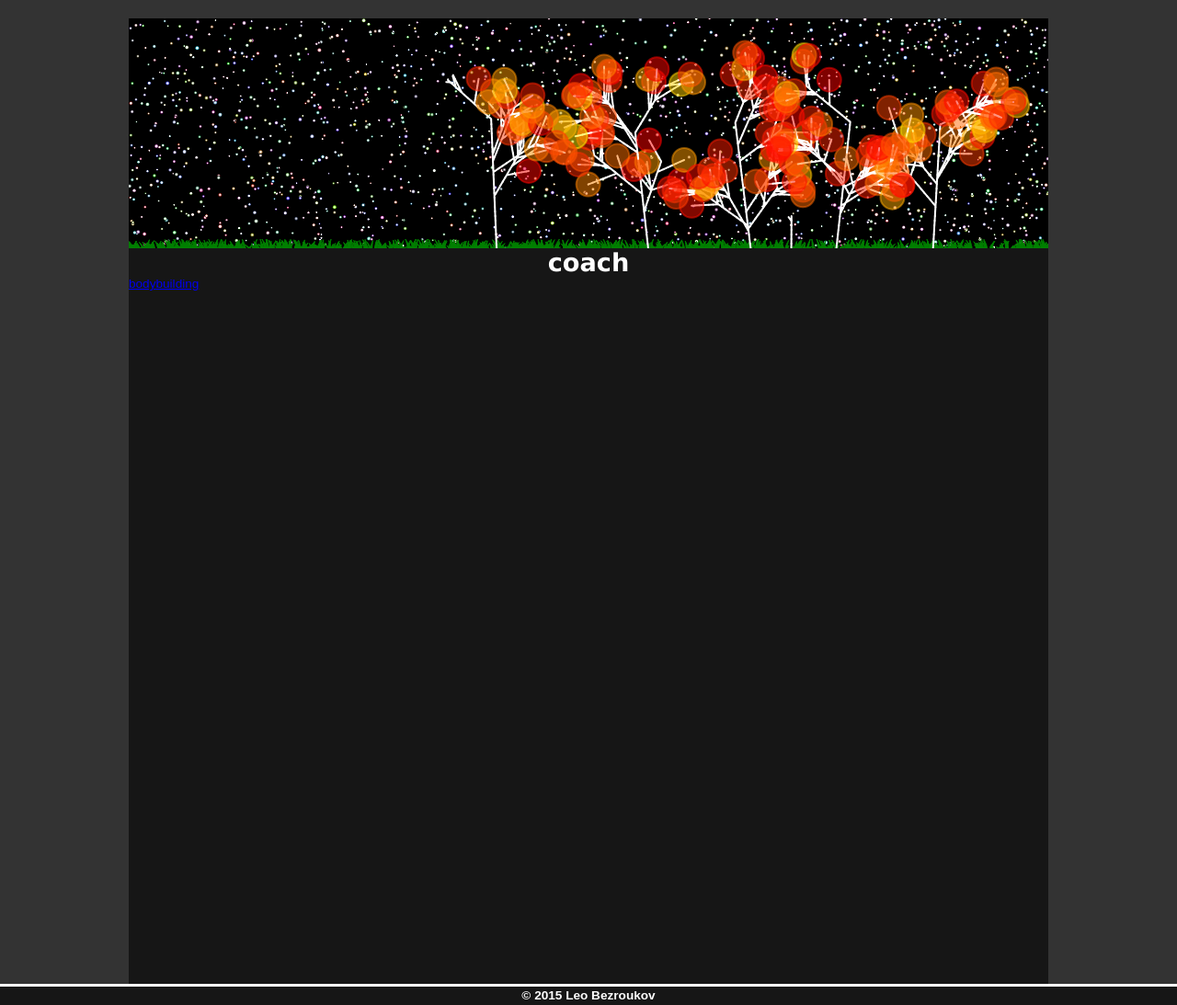
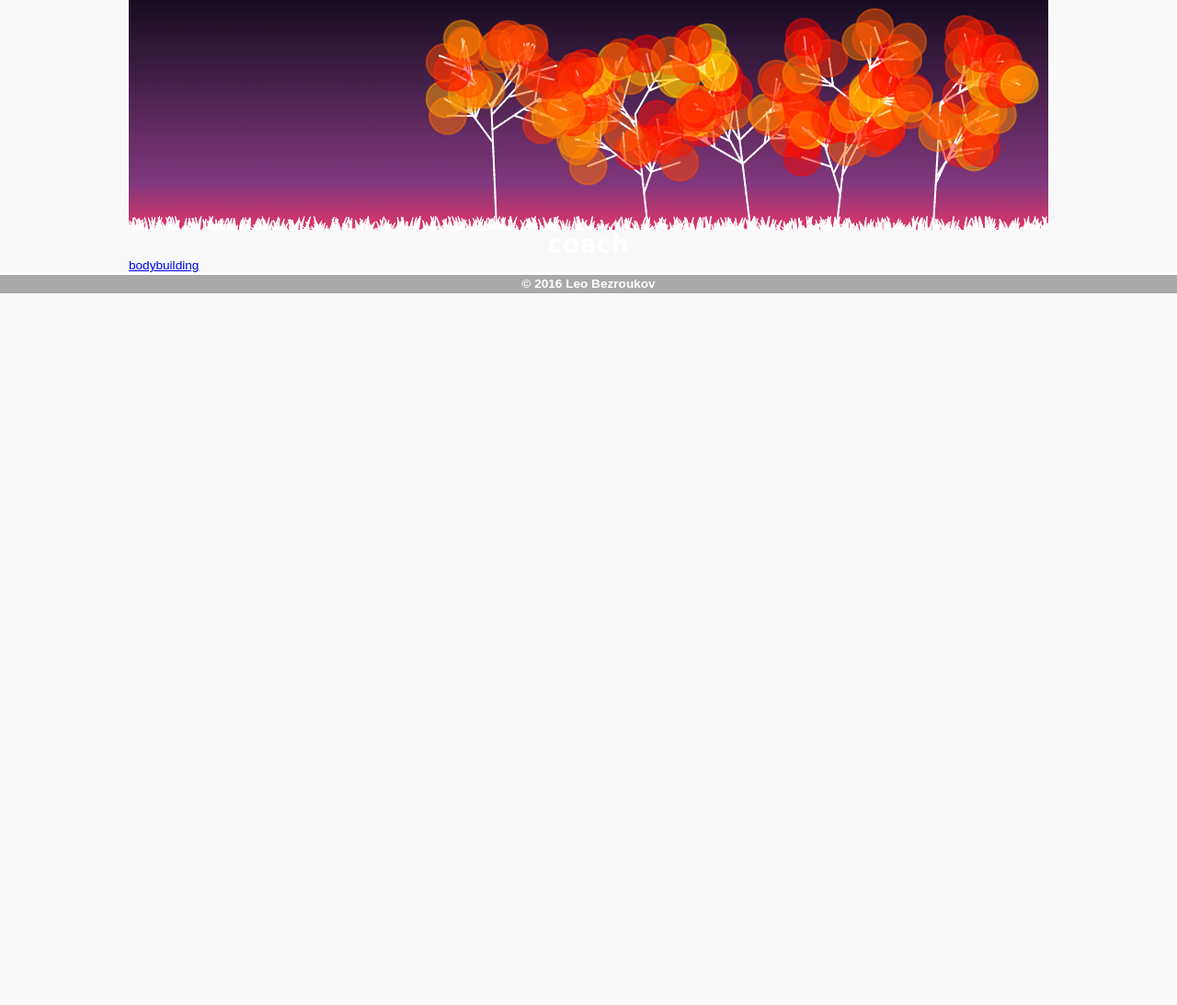
Before and after one commit to bezdev/mango, a Django app: page / in a window 1280 px wide. Shown: the whole page at 92% size. After the commit the page ends 319 px from the top, so only its background shows below. Run offline with Django 3.2, Linux system fonts and the light colour scheme.

Commit message:
Tweak banner and content size

```diff
--- a/index/static/index/banner.js
+++ b/index/static/index/banner.js
@@ -6,7 +6,6 @@
     var DrawStar = function(x, y) {
         var INNER_STAR_RADIUS = { min: 0, max: 1 };
         var OUTER_STAR_RADIUS = { min: 1, max: 2 };
-        var STAR_RADIUS = { min: 3, max: 3 };
 
         var outerStarRadius = GetRandomInRange(OUTER_STAR_RADIUS)
         var gradient = context.createRadialGradient(x, y, GetRandomInRange(INNER_STAR_RADIUS), x, y, outerStarRadius);
@@ -18,7 +17,7 @@
         var b = (Math.round(Math.random() * GetRandomInRange({ min: 100, max: 255 }))).toString(16);
         if (b.length == 1) { b = "0" + b; }  // needs to be 2 digits, so prefix with '0' if necessary
         var outerColor = "#" + r + g + b;
-        gradient.addColorStop(0, 'white');
+        gradient.addColorStop(0, "#ffffff");
         gradient.addColorStop(1, outerColor);
 
         context.beginPath();
@@ -32,8 +31,8 @@
     var DrawGrass = function(x, y, height) {
         var TOP_OFFSET = { min: 2,  max: 5 };
 
-        context.fillStyle="green";
-        context.strokeStyle="green";
+        context.fillStyle = GRASS_COLOR;
+        context.strokeStyle= GRASS_COLOR;
         context.beginPath();
         context.moveTo(x, y);
         var xOffsetTop = (Math.random() < 0.5 ? -1 : 1) * GetRandomInRange(TOP_OFFSET);
@@ -53,8 +52,9 @@
         var BRANCH_MULTIPLIER =     { min: 0.5,  max: 0.5  };
         var BRANCH_POSITION =       { min: 0.25, max: 0.75 };
         var BRANCH_DEPTH =          { min: 3,    max: 3    };
-        var LEAF_RADIUS = 13;
+        var LEAF_RADIUS = 20;
         var GROW_SPEED = 300;
+        var BRANCH_COLOR = "#ffffff";
 
         var DrawLine = function(p1, p2) {
             context.moveTo(p1.x, p1.y);
@@ -192,8 +192,8 @@
                 context.fill();
             }
 
-            context.strokeStyle = "#ffffff";
-            context.fillStyle = "#ffffff";
+            context.strokeStyle = BRANCH_COLOR;
+            context.fillStyle = BRANCH_COLOR;
             context.globalAlpha = 1;
 
             // document.getElementById("fps").innerText = 1000 / (currentTime - lastTime);
@@ -229,7 +229,7 @@
         };
         branches.push(trunk);
 
-        context.strokeStyle = "#ffffff";
+        context.strokeStyle = BRANCH_COLOR;
 
         requestAnimationFrame(Render);
     };
@@ -241,15 +241,31 @@
     var context = canvas.getContext("2d");
     context.clearRect(0, 0, canvas.width, canvas.height);
 
+    // draw sky
+    var gradientHeight = canvas.height - 50;
+    var sky = context.createLinearGradient(0, 0, 0, gradientHeight);
+    sky.addColorStop(0, "#150c21");
+    sky.addColorStop(1, "#81387d");
+    context.fillStyle = sky;
+    context.fillRect(0, 0, canvas.width, gradientHeight);
+
+    sky = context.createLinearGradient(0, gradientHeight, 0, canvas.height);
+    sky.addColorStop(0, "#81387d");
+    sky.addColorStop(1, "#e03569");
+    context.fillStyle = sky;
+    context.fillRect(0, gradientHeight, canvas.width, canvas.height);
+
+/*
     // draw stars
-    var starsLeft = 2000;
+    var starsLeft = 500;
     while (starsLeft > 0) {
         DrawStar(GetRandomInRange({ min: 0, max: canvas.width }), GetRandomInRange({ min: 0, max: canvas.height }));
         starsLeft--;
     }
+*/
 
     // draw maples
-    var MAPLE_SPAWN_DELAY =    { min: 100, max: 1750 };
+    var MAPLE_SPAWN_DELAY =    { min: 500, max: 1750 };
     var MAPLE_SPAWN_POSITION = { min: 100, max: 900 };
     var mapleTreesLeft = 13;
     var currentSpawnTime = 0;
@@ -264,7 +280,8 @@
 
     // draw grass
     var GRASS_SPAWN_POSITION = { min: 0, max: canvas.width };
-    var GRASS_HEIGHT         = { min: 1,   max: 10  };
+    var GRASS_HEIGHT         = { min: 1,   max: 15  };
+    var GRASS_COLOR          = "#ffffff";
     var grassLeft = 1000;
     while (grassLeft > 0) {
         DrawGrass(GetRandomInRange(GRASS_SPAWN_POSITION), canvas.height, GetRandomInRange(GRASS_HEIGHT));
--- a/index/static/index/default.css
+++ b/index/static/index/default.css
@@ -16,12 +16,12 @@
 {
     font: 85% arial, sans-serif;
     color: #ffffff;
-    background-color: #333333;
+    background-color: #f9f9f9;
 }
 
 #header
 {
-    margin: 20px auto 0 auto;
+    margin: 0 auto 0 auto;
     width: 1000px;
     height: 250px;
 }
@@ -30,7 +30,6 @@
 {
     float: left;
     background-color: #000000;
-    width: 1000px;
     height: 250px;
 }
 
@@ -38,9 +37,9 @@
 {
     margin: 0 auto;
     width: 1000px;
-    height: 800px; /* auto */
+    height: auto;
     text-align: left;
-    background-color: #161616;
+    background-color: #f9f9f9;
 }
 
 #content h1
@@ -55,7 +54,7 @@
 {
     height: 20px;
     border-top: 3px solid #ffffff;
-    background-color: #161616;
+    background-color: #a9a9a9;
 }
 
 #footer h4
--- a/index/templates/index/index.html
+++ b/index/templates/index/index.html
@@ -28,7 +28,7 @@
         </div>
 
         <div id="footer">
-            <h4>&copy; 2015 Leo Bezroukov</h4>
+            <h4>&copy; <script type="text/javascript">document.write(new Date().getFullYear());</script> Leo Bezroukov</h4>
         </div>
     </div>
     </body>
```
